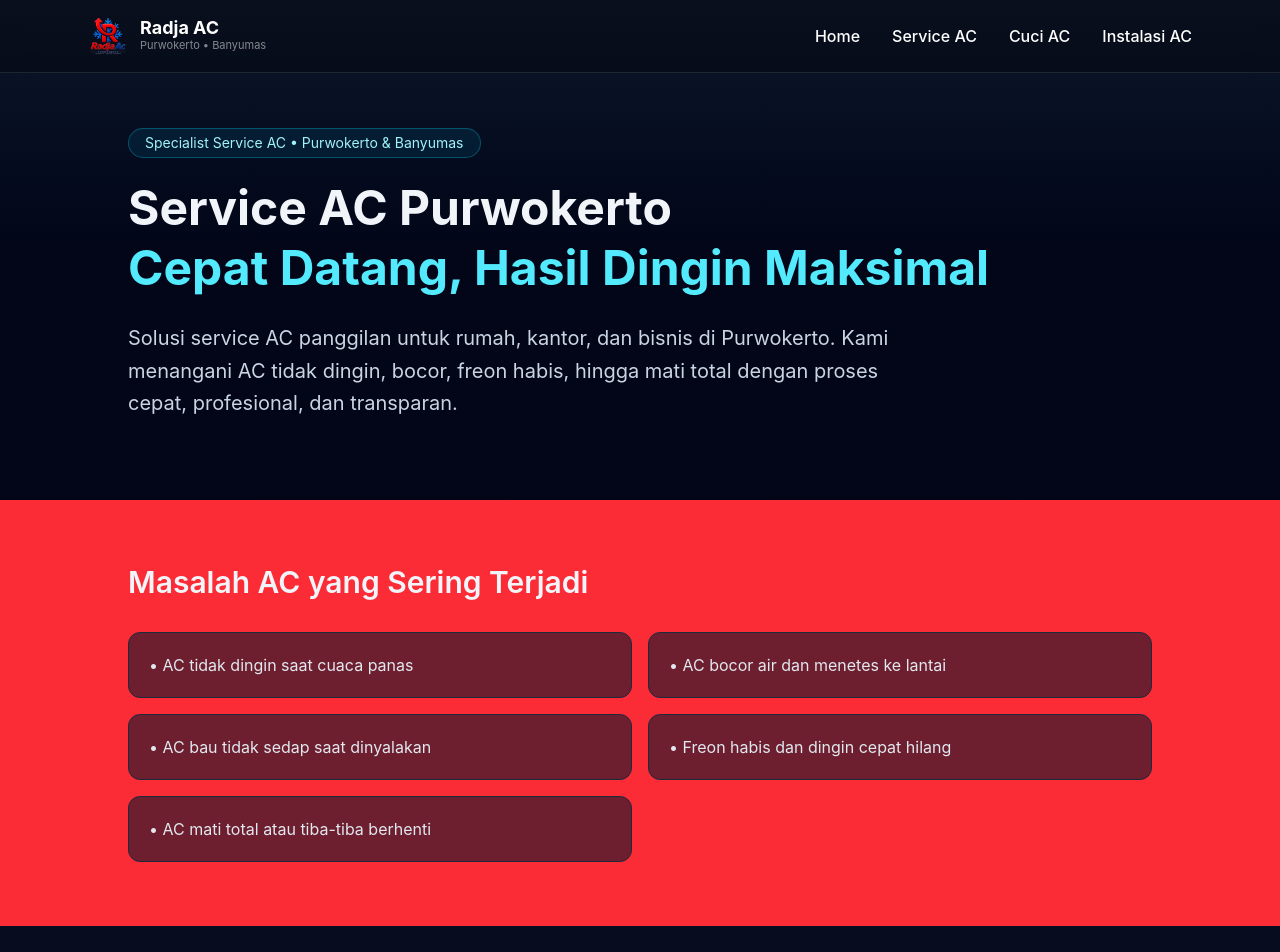
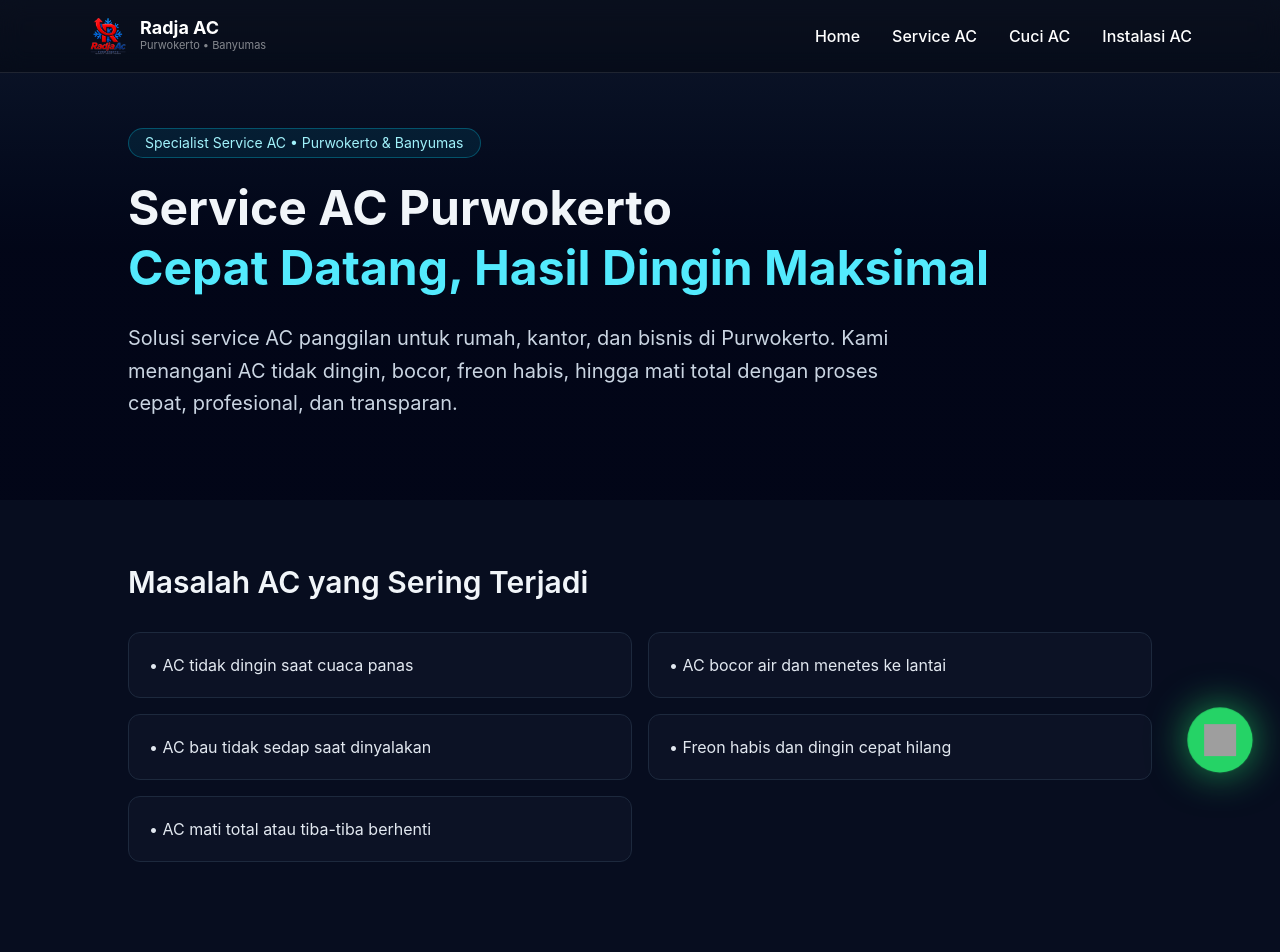
Before and after one commit to ibank31/radjaac-premium, a React (Vite) app: page /service-ac-purwokerto in a window 1280 px wide. Shown: the top 952 px of the page. Built offline with nearby package versions, Linux system fonts and the light colour scheme; grey boxes are pictures that could not be loaded.

Commit message:
improve service ac landing page

```diff
--- a/src/pages/ServiceAC.jsx
+++ b/src/pages/ServiceAC.jsx
@@ -1,5 +1,6 @@
 import { Helmet } from "react-helmet-async"
 import Navbar from "../components/Navbar"
+import FloatingWhatsapp from "../components/FloatingWhatsapp";
 
 const commonProblems = [
   "AC tidak dingin saat cuaca panas",
@@ -105,7 +106,7 @@ export default function ServiceAC() {
         </div>
       </section>
 
-      <section className="px-6 py-16 bg-red-500">
+      <section className="px-6 py-16 bg-slate-900/40">
         <div className="max-w-5xl mx-auto">
           <h2 className="text-3xl font-semibold mb-8">
             Masalah AC yang Sering Terjadi
@@ -242,6 +243,8 @@ export default function ServiceAC() {
           </p>
         </div>
       </section>
+
+      <FloatingWhatsapp />
     </div>
   )
 }
```
